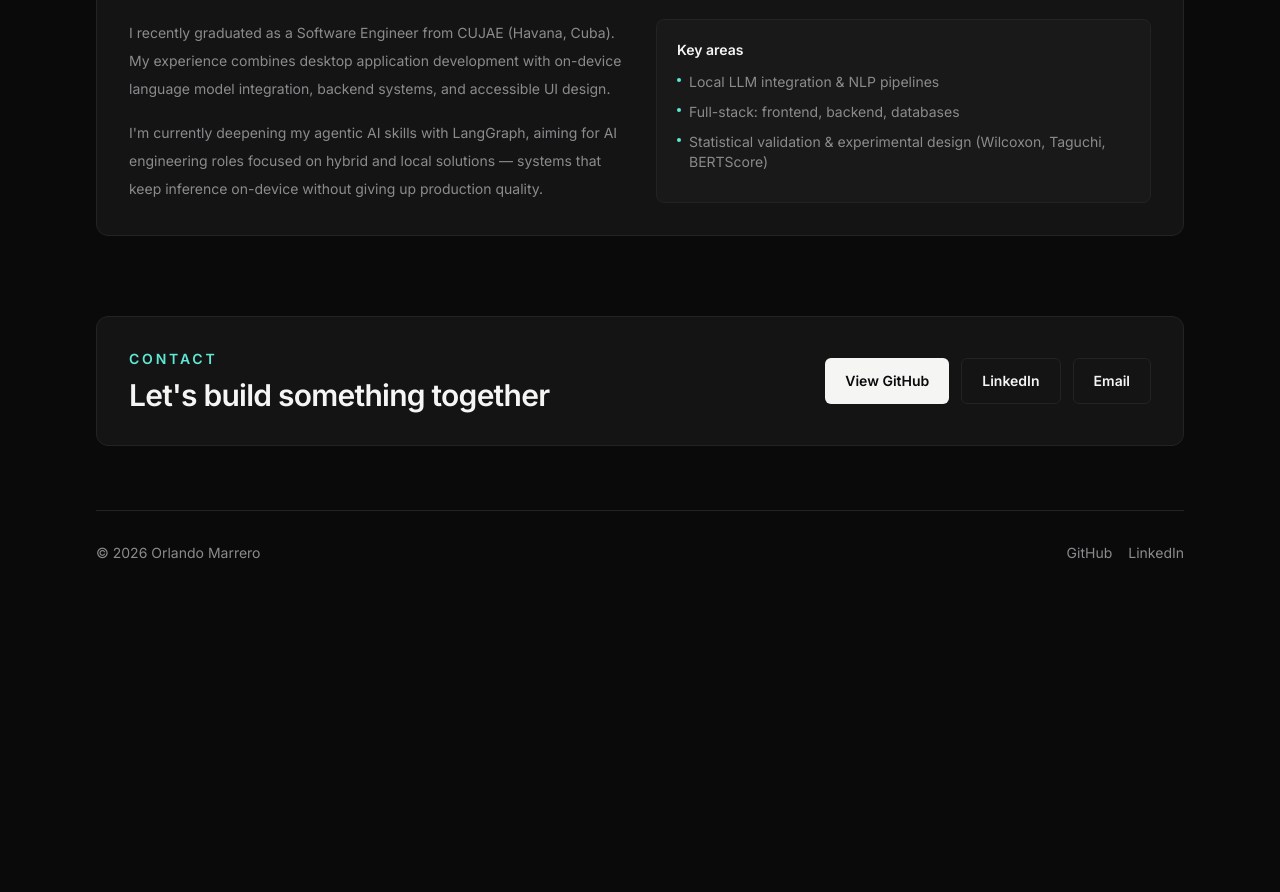
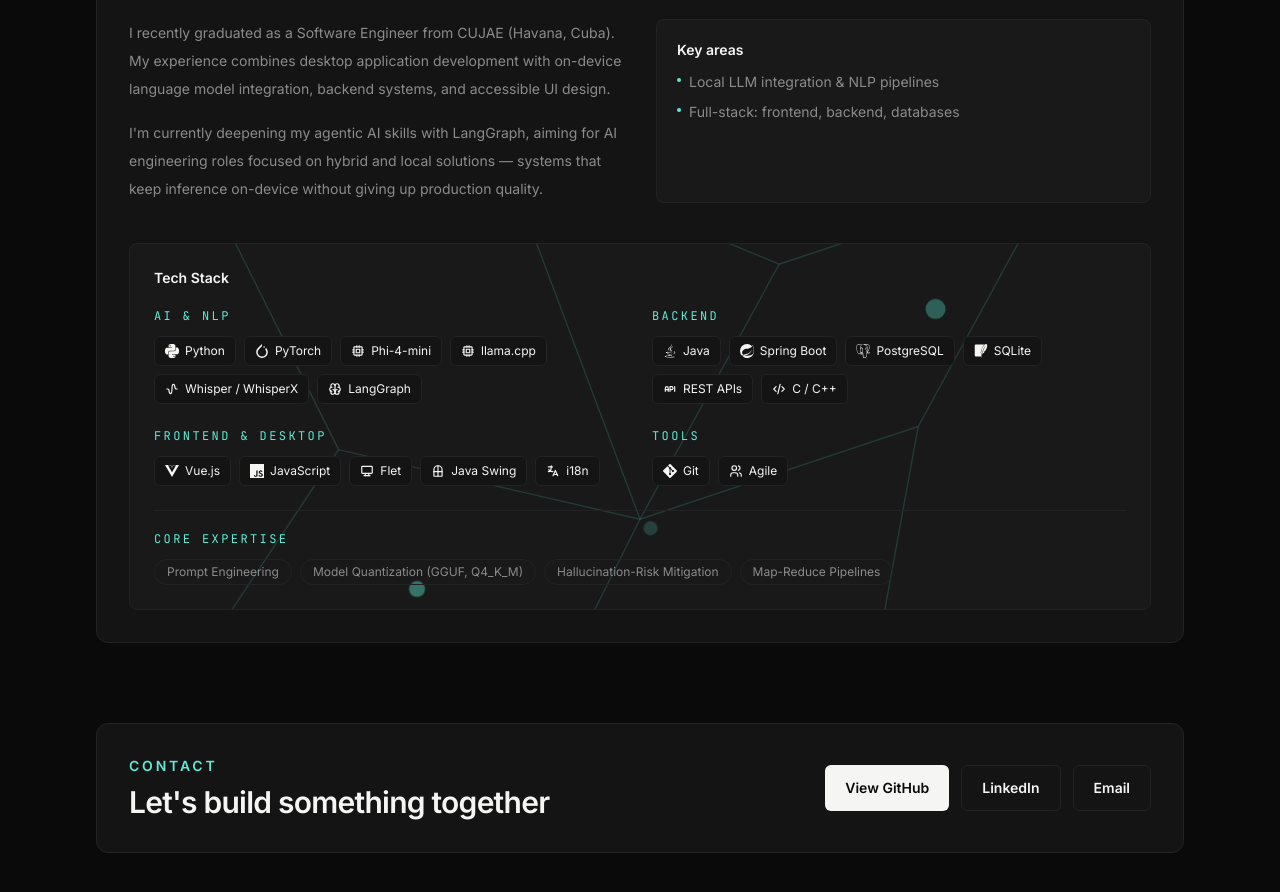
Before and after one commit to 0rlandoMG/Portafolio-Orlando-AI2, a Next.js app: page / in a window 1280 px wide. Shown: the part 1740-2632 px from the top of the page. Before the commit the page ends 2351 px from the top, so only its background shows below. Built offline with nearby package versions, Linux system fonts and the light colour scheme.

Commit message:
feat: add Skills component and NeuralBackground for enhanced tech stack display; update localization for skills and expertise

```diff
--- a/app/globals.css
+++ b/app/globals.css
@@ -34,6 +34,10 @@ html {
     animation: none;
     opacity: 1;
   }
+  .animate-node-pulse {
+    animation: none;
+    opacity: 0.6;
+  }
   html {
     scroll-behavior: auto;
   }
--- a/app/page.js
+++ b/app/page.js
@@ -3,6 +3,7 @@
 import { useState } from "react";
 import Hero from "../components/Hero";
 import ProjectCard from "../components/ProjectCard";
+import Skills from "../components/Skills";
 import projects from "../data/projects";
 import { useLang } from "../context/LanguageProvider";
 
@@ -72,13 +73,10 @@ export default function HomePage() {
                   <span className="mt-1.5 h-1 w-1 shrink-0 rounded-full bg-brand-mint" />
                   {t("about.keyArea2")}
                 </li>
-                <li className="flex items-start gap-2">
-                  <span className="mt-1.5 h-1 w-1 shrink-0 rounded-full bg-brand-mint" />
-                  {t("about.keyArea3")}
-                </li>
               </ul>
             </div>
           </div>
+          <Skills />
         </div>
       </section>
       <section id="contact" className="mt-20 scroll-mt-24">
--- /dev/null
+++ b/components/NeuralBackground.jsx
@@ -0,0 +1,53 @@
+export default function NeuralBackground({ className = "" }) {
+  const nodes = [
+    { x: 40, y: 60, r: 3, delay: "0s" },
+    { x: 160, y: 30, r: 2.5, delay: "0.4s" },
+    { x: 280, y: 80, r: 3.5, delay: "0.8s" },
+    { x: 90, y: 160, r: 2.5, delay: "1.2s" },
+    { x: 220, y: 190, r: 3, delay: "0.2s" },
+    { x: 340, y: 150, r: 2.5, delay: "1.6s" },
+    { x: 400, y: 40, r: 3, delay: "1s" },
+    { x: 30, y: 250, r: 2.5, delay: "0.6s" },
+    { x: 180, y: 270, r: 3, delay: "1.4s" },
+    { x: 320, y: 260, r: 2.5, delay: "0.3s" },
+  ];
+  const edges = [
+    [0, 1], [1, 2], [0, 3], [1, 4], [2, 4],
+    [2, 6], [3, 4], [4, 5], [5, 6], [3, 7],
+    [4, 8], [5, 9], [7, 8], [8, 9],
+  ];
+
+  return (
+    <svg
+      aria-hidden="true"
+      viewBox="0 0 440 300"
+      preserveAspectRatio="xMidYMid slice"
+      className={`pointer-events-none absolute inset-0 h-full w-full opacity-[0.35] dark:opacity-[0.45] ${className}`}
+    >
+      {edges.map(([a, b], i) => (
+        <line
+          key={i}
+          x1={nodes[a].x}
+          y1={nodes[a].y}
+          x2={nodes[b].x}
+          y2={nodes[b].y}
+          stroke="currentColor"
+          className="text-brand-mint"
+          strokeWidth="0.6"
+          strokeOpacity="0.35"
+        />
+      ))}
+      {nodes.map((n, i) => (
+        <circle
+          key={i}
+          cx={n.x}
+          cy={n.y}
+          r={n.r}
+          fill="currentColor"
+          className="animate-node-pulse text-brand-mint"
+          style={{ animationDelay: n.delay }}
+        />
+      ))}
+    </svg>
+  );
+}
--- /dev/null
+++ b/components/Skills.jsx
@@ -0,0 +1,87 @@
+"use client";
+
+import { SiPython, SiPytorch, SiPostgresql, SiSqlite, SiSpring, SiVuedotjs, SiJavascript, SiGit } from "react-icons/si";
+import { FaJava } from "react-icons/fa";
+import { TbApi, TbCpu, TbWaveSine, TbBrain, TbDeviceDesktop, TbWindow, TbLanguage, TbUsers, TbCode } from "react-icons/tb";
+import skills, { expertise } from "../data/skills";
+import { useLang } from "../context/LanguageProvider";
+import NeuralBackground from "./NeuralBackground";
+
+const ICONS = {
+  python: SiPython,
+  pytorch: SiPytorch,
+  java: FaJava,
+  postgresql: SiPostgresql,
+  sqlite: SiSqlite,
+  spring: SiSpring,
+  vue: SiVuedotjs,
+  javascript: SiJavascript,
+  git: SiGit,
+  api: TbApi,
+  model: TbCpu,
+  waveform: TbWaveSine,
+  brain: TbBrain,
+  desktop: TbDeviceDesktop,
+  window: TbWindow,
+  language: TbLanguage,
+  team: TbUsers,
+  code: TbCode,
+};
+
+export default function Skills() {
+  const { t } = useLang();
+
+  return (
+    <div className="relative mt-10 overflow-hidden rounded-lg border border-brand-borderLight bg-black/[0.02] p-6 dark:border-brand-border dark:bg-white/[0.02]">
+      <div className="text-brand-mutedLight dark:text-brand-muted">
+        <NeuralBackground />
+      </div>
+
+      <div className="relative">
+        <p className="text-sm font-semibold text-brand-textLight dark:text-brand-text">
+          {t("about.skillsTitle")}
+        </p>
+
+        <div className="mt-5 grid gap-6 sm:grid-cols-2">
+          {skills.map((group) => (
+            <div key={group.category}>
+              <p className="mb-3 font-mono text-xs uppercase tracking-[0.2em] text-brand-mint">
+                {group.category}
+              </p>
+              <ul className="flex flex-wrap gap-2">
+                {group.items.map((item) => {
+                  const Icon = ICONS[item.icon] || TbCode;
+                  return (
+                    <li
+                      key={item.name}
+                      className="flex items-center gap-1.5 rounded-md border border-brand-borderLight bg-brand-surfaceLight px-2.5 py-1.5 text-xs text-brand-textLight transition hover:border-brand-mint hover:text-brand-mint dark:border-brand-border dark:bg-brand-surface dark:text-brand-text"
+                    >
+                      <Icon size={14} aria-hidden="true" />
+                      {item.name}
+                    </li>
+                  );
+                })}
+              </ul>
+            </div>
+          ))}
+        </div>
+
+        <div className="mt-6 border-t border-brand-borderLight pt-5 dark:border-brand-border">
+          <p className="mb-3 font-mono text-xs uppercase tracking-[0.2em] text-brand-mint">
+            {t("about.expertiseTitle")}
+          </p>
+          <ul className="flex flex-wrap gap-2">
+            {expertise.map((label) => (
+              <li
+                key={label}
+                className="rounded-full border border-brand-borderLight px-3 py-1 text-xs text-brand-mutedLight dark:border-brand-border dark:text-brand-muted"
+              >
+                {label}
+              </li>
+            ))}
+          </ul>
+        </div>
+      </div>
+    </div>
+  );
+}
--- /dev/null
+++ b/data/skills.js
@@ -0,0 +1,50 @@
+const skills = [
+  {
+    category: "AI & NLP",
+    items: [
+      { name: "Python", icon: "python" },
+      { name: "PyTorch", icon: "pytorch" },
+      { name: "Phi-4-mini", icon: "model" },
+      { name: "llama.cpp", icon: "model" },
+      { name: "Whisper / WhisperX", icon: "waveform" },
+      { name: "LangGraph", icon: "brain" },
+    ],
+  },
+  {
+    category: "Backend",
+    items: [
+      { name: "Java", icon: "java" },
+      { name: "Spring Boot", icon: "spring" },
+      { name: "PostgreSQL", icon: "postgresql" },
+      { name: "SQLite", icon: "sqlite" },
+      { name: "REST APIs", icon: "api" },
+      { name: "C / C++", icon: "code" },
+    ],
+  },
+  {
+    category: "Frontend & Desktop",
+    items: [
+      { name: "Vue.js", icon: "vue" },
+      { name: "JavaScript", icon: "javascript" },
+      { name: "Flet", icon: "desktop" },
+      { name: "Java Swing", icon: "window" },
+      { name: "i18n", icon: "language" },
+    ],
+  },
+  {
+    category: "Tools",
+    items: [
+      { name: "Git", icon: "git" },
+      { name: "Agile", icon: "team" },
+    ],
+  },
+];
+
+export const expertise = [
+  "Prompt Engineering",
+  "Model Quantization (GGUF, Q4_K_M)",
+  "Hallucination-Risk Mitigation",
+  "Map-Reduce Pipelines",
+];
+
+export default skills;
--- a/locales/en.json
+++ b/locales/en.json
@@ -70,7 +70,8 @@
     "keyAreasTitle": "Key areas",
     "keyArea1": "Local LLM integration & NLP pipelines",
     "keyArea2": "Full-stack: frontend, backend, databases",
-    "keyArea3": "Statistical validation & experimental design (Wilcoxon, Taguchi, BERTScore)"
+    "skillsTitle": "Tech Stack",
+    "expertiseTitle": "Core Expertise"
   },
   "contact": {
     "sectionTitle": "Contact",
--- a/locales/es.json
+++ b/locales/es.json
@@ -70,7 +70,8 @@
     "keyAreasTitle": "Áreas clave",
     "keyArea1": "Integración local de LLM y pipelines de NLP",
     "keyArea2": "Full-stack: frontend, backend, bases de datos",
-    "keyArea3": "Validación estadística y diseño experimental (Wilcoxon, Taguchi, BERTScore)"
+    "skillsTitle": "Stack Tecnológico",
+    "expertiseTitle": "Áreas de Experiencia"
   },
   "contact": {
     "sectionTitle": "Contacto",
--- a/package.json
+++ b/package.json
@@ -14,6 +14,7 @@
     "next": "14.2.35",
     "next-themes": "^0.3.0",
     "@headlessui/react": "^1.7.17",
+    "react-icons": "^5.3.0",
     "react": "^18.3.1",
     "react-dom": "^18.3.1"
   },
--- a/tailwind.config.js
+++ b/tailwind.config.js
@@ -38,9 +38,14 @@ module.exports = {
           "0%, 49%": { opacity: "1" },
           "50%, 100%": { opacity: "0" },
         },
+        "node-pulse": {
+          "0%, 100%": { opacity: "0.4", transform: "scale(1)" },
+          "50%": { opacity: "1", transform: "scale(1.4)" },
+        },
       },
       animation: {
         blink: "blink 1.1s steps(1) infinite",
+        "node-pulse": "node-pulse 3s ease-in-out infinite",
       },
     },
   },
```
Also changed, not shown: 1 other file (tests, documents, lock files or other folders).
